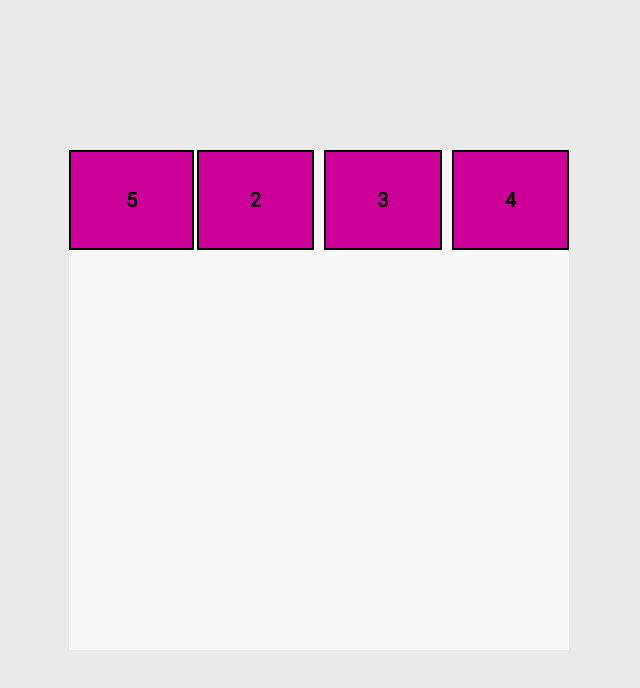
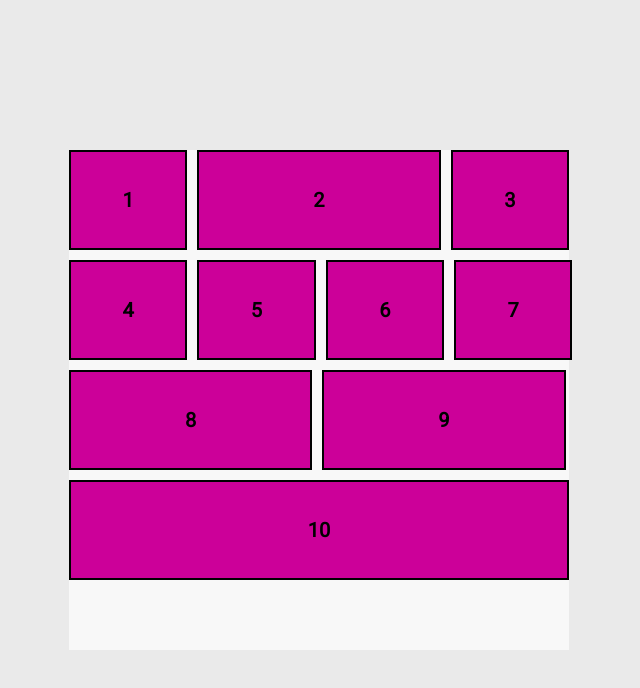
Before and after one commit to Tyler-V/ngx-easy-box-layout, an Angular app: page / in a window 1280 px wide. Shown: the top 688 px of the page, without its empty margins (321-961 px from the left). Built offline with nearby package versions, Linux system fonts and the light colour scheme.

Commit message:
Better calculations, still gutter calculation issues using px

```diff
--- a/src/app/app.component.html
+++ b/src/app/app.component.html
@@ -2,7 +2,7 @@
   <ez-grid-box height="100" width="25%">
     <div>1</div>
   </ez-grid-box>
-  <ez-grid-box height="100" width="25%">
+  <ez-grid-box height="100" width="50%">
     <div>2</div>
   </ez-grid-box>
   <ez-grid-box height="100" width="25%">
@@ -14,4 +14,19 @@
   <ez-grid-box height="100" width="25%">
     <div>5</div>
   </ez-grid-box>
+  <ez-grid-box height="100" width="25%">
+    <div>6</div>
+  </ez-grid-box>
+  <ez-grid-box height="100" width="25%">
+    <div>7</div>
+  </ez-grid-box>
+  <ez-grid-box height="100" width="50%">
+    <div>8</div>
+  </ez-grid-box>
+  <ez-grid-box height="100" width="50%">
+    <div>9</div>
+  </ez-grid-box>
+  <ez-grid-box height="100" width="100%">
+    <div>10</div>
+  </ez-grid-box>
 </ez-grid-layout>
--- a/src/app/app.component.ts
+++ b/src/app/app.component.ts
@@ -5,6 +5,4 @@ import { Component } from '@angular/core';
   templateUrl: './app.component.html',
   styleUrls: ['./app.component.scss']
 })
-export class AppComponent {
-  title = 'ez';
-}
+export class AppComponent { }
--- a/src/app/easy-grid-layout/easy-grid-layout/easy-grid-layout.component.ts
+++ b/src/app/easy-grid-layout/easy-grid-layout/easy-grid-layout.component.ts
@@ -16,6 +16,7 @@ export class EasyGridLayoutComponent implements OnInit, AfterContentInit {
   @ContentChildren(EasyGridBoxComponent) boxes: QueryList<EasyGridBoxComponent>;
 
   private packed: number[][] = [];
+  private boxSizes: Map<string, number> = new Map<string, number>();
   private containerWidth: number;
   private containerHeight: number;
 
@@ -40,7 +41,8 @@ export class EasyGridLayoutComponent implements OnInit, AfterContentInit {
         this.packed[row] = [];
       }
       this.packed[row].push(i);
-      left += this.calculateWidth(box);
+      box._width = this.getWidth(box);
+      left += box._width;
       if (left >= this.containerWidth) {
         left = 0;
         row++;
@@ -51,28 +53,40 @@ export class EasyGridLayoutComponent implements OnInit, AfterContentInit {
   }
 
   private position() {
+    let top = 0;
     this.packed.forEach(row => {
-      let left = 0, top = 0;
+      let left = 0;
       const columns = row.length;
       for (const i of row) {
         const box = this.boxes.find((item, index, array) => index === i);
-        box._width = this.calculateWidth(box, columns);
+        box._top = top;
         box._left = left;
+        box._width = this.getGutterWidth(box, columns);
         left += box._width + Number(this.gutter);
       }
-      top += 0;
+      top += 110;
     });
   }
 
-  private calculateWidth(box, columns?: any) {
+  private getWidth(box) {
     switch (Utils.getFormat(box.width)) {
       case Format.Percent:
-        const percent = parseInt(box.width, 10) / 100;
-        let width = this.containerWidth * percent;
-        if (columns) {
-          width -= Number(this.gutter) * (columns - 1) / columns;
+        return this.containerWidth * parseInt(box.width, 10) / 100;
+      case Format.Pixel:
+        return parseInt(box.width, 10);
+    }
+  }
+
+  private getGutterWidth(box, columns?: any): number {
+    switch (Utils.getFormat(box.width)) {
+      case Format.Percent:
+        if (this.boxSizes.has(box.width)) {
+          return this.boxSizes.get(box.width);
         }
-        return width;
+        const gutterWidth = Number(this.gutter) * (columns - 1) / columns;
+        box._width -= gutterWidth;
+        this.boxSizes.set(box.width, box._width);
+        return box._width;
       case Format.Pixel:
         return parseInt(box.width, 10);
     }
```
